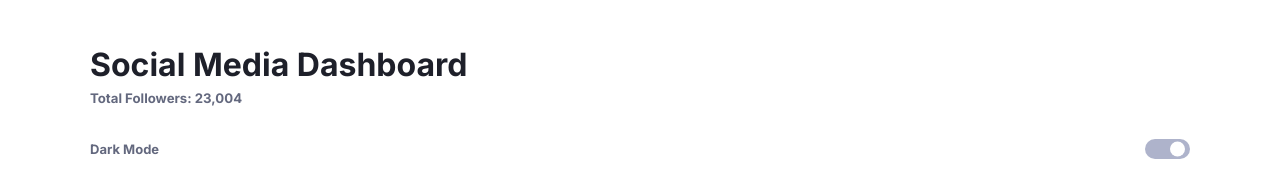
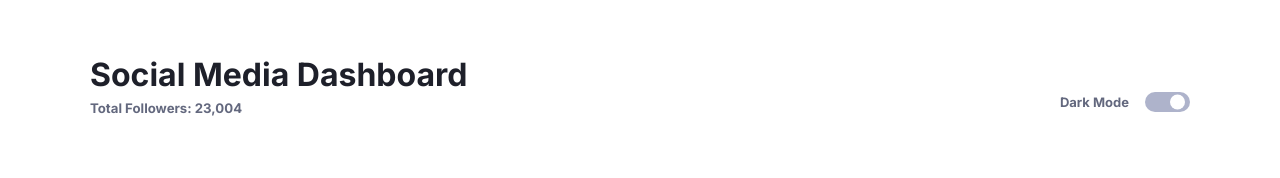
Before and after one commit to leandrNvs/Social-media-dashboard-with-theme-switcher, a plain HTML site: page index.html in a window 1280 px wide. Shown: the top 178 px of the page. Drawn offline with Linux system fonts and the light colour scheme.

Commit message:
Desafio finalizado

```diff
--- a/Assets/css/styles.css
+++ b/Assets/css/styles.css
@@ -261,6 +261,11 @@ header div:last-child span {
     width: 100%;
   }
 
+  header {
+    display: flex;
+    justify-content: space-between;
+  }
+
   header h1 {
     font-size: 2rem;
   }
@@ -268,4 +273,8 @@ header div:last-child span {
   header div:first-child {
     border: none;
   }
+
+  header div:last-child {
+    gap: 1rem;
+  }
 }
```
